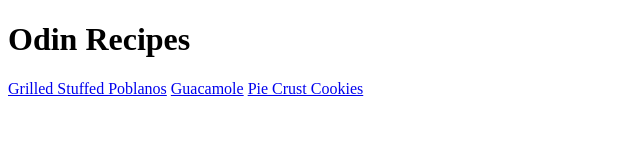
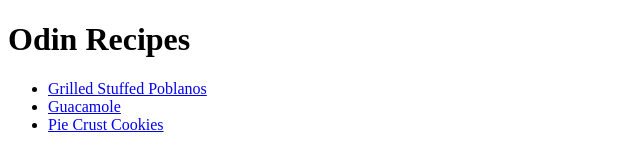
Before and after one commit to TR33-H/odin-recipes, a plain HTML site: page index.html in a window 1280 px wide. Shown: the whole page, without its empty margins (0-640 px from the left). Drawn offline with Linux system fonts and the light colour scheme.

Commit message:
Index page Added index page with links to recipes

```diff
--- a/index.html
+++ b/index.html
@@ -6,8 +6,10 @@
 	</head>
 	<body>
 		<h1>Odin Recipes</h1>
-		<a href="recipes/grilledStuffedPoblanos.html">Grilled Stuffed Poblanos</a>
-		<a href="recipes/guacamole.html">Guacamole</a>
-		<a href="recipes/pieCrustCookies.html">Pie Crust Cookies</a>
+		<ul>
+		<li><a href="recipes/grilledStuffedPoblanos.html">Grilled Stuffed Poblanos</a></li>
+		<li><a href="recipes/guacamole.html">Guacamole</a></li>
+		<li><a href="recipes/pieCrustCookies.html">Pie Crust Cookies</a></li>
+		</ul>
 	</body>
 </html>
```
